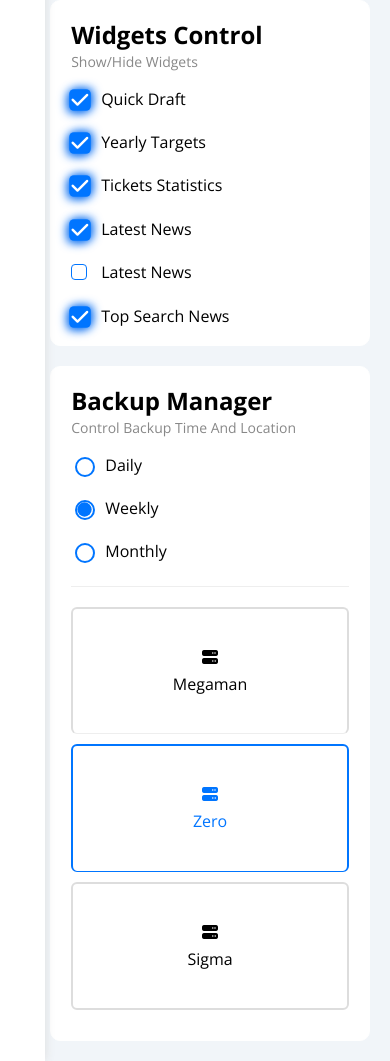
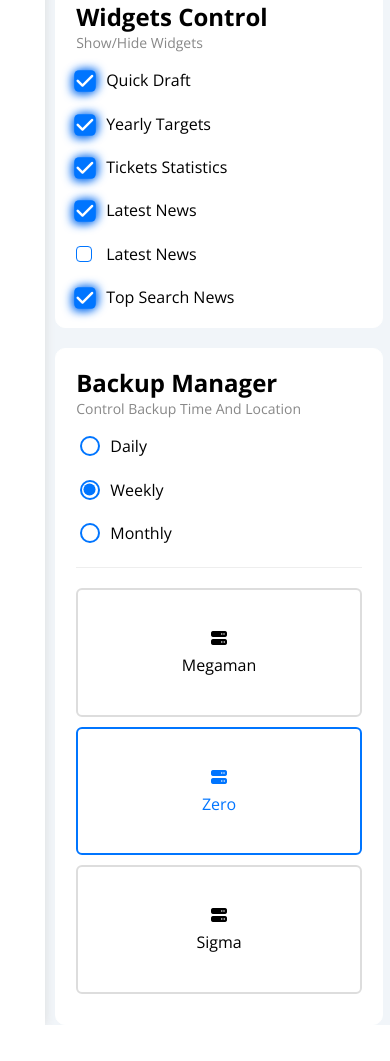
Before and after one commit to Akl-n1/project-4, a plain HTML site: page settings.html in a window 390 px wide. Shown: the part 1739-2800 px from the top of the page. After the commit the page ends 2764 px from the top, so only its background shows below. Drawn offline with nearby package versions, Linux system fonts and the light colour scheme.

Commit message:
changed the direction

```diff
--- a/css/style.css
+++ b/css/style.css
@@ -179,13 +179,13 @@ ul{
 @media (max-width: 767px) {
         .wrapper {
                 grid-template-columns:repeat(auto-fill,minmax(340px, 1fr));
-                margin-left: 5px;
+                margin: 0 10px;
         }
 }
 @media (max-width: 500px) {
         .wrapper {
                 grid-template-columns:repeat(auto-fill,minmax(285px, 1fr));
-                margin-left: 5px;
+                margin: 0 7px 0 10px;
         }
 }
 /* start Welcome */
@@ -417,8 +417,10 @@ ul{
 }
 .reminders ul .orange >span{
         background-color:var(--orange-color);
-} .reminders ul .red >span{
-        background-color:var(--red-color);
+}
+.reminders ul .red >span{
+        background-color : var(--red-color);
+        width: 14px;
 }
 .reminders ul .blue div{
         border-left: 2px solid var(--blue-color);
@@ -508,7 +510,7 @@ ul{
 }
 /* start projects */
 .projects{
-        margin: 5px;
+        margin: 20px 5px 5px;
 }
 .Resposive-table{
        overflow: auto;
@@ -718,7 +720,7 @@ table{
         border-radius: 50%;
         left: 0;
         top: 50%;
-        margin-top: -8px;
+        margin-top: -10px;
         transition: var(--transition);
 }
 .box-setting .radio label::before{
@@ -728,15 +730,15 @@ table{
 }
 .box-setting .radio label::after{
         position: absolute;
-        width: 13px;
-        height: 13px;
+        width: 11px;
+        height: 11px;
         display: flex;
         align-items: center;
         justify-content: center;
         background-color: var(--blue-color);
-        left: 3px;
-        top: 14px;
-        transform: scale(0) ;
+        left: 4px;
+        top: 15px;
+        transform: scale(0);
 }
 .box-setting .radio input[type="radio"]:checked + label::after{
         transform: scale(1.1);
@@ -801,7 +803,7 @@ table{
 .page .boxs .box > div{
         width: 250px;
 }
-.page .boxs .box:not(:last-child){
+.page .boxs .border:not(:last-child){
         border-bottom: 1px solid #eee;
 }
 .page .boxs .box h4{
```
Also changed, not shown: profile.html (+4 -4 lines).
